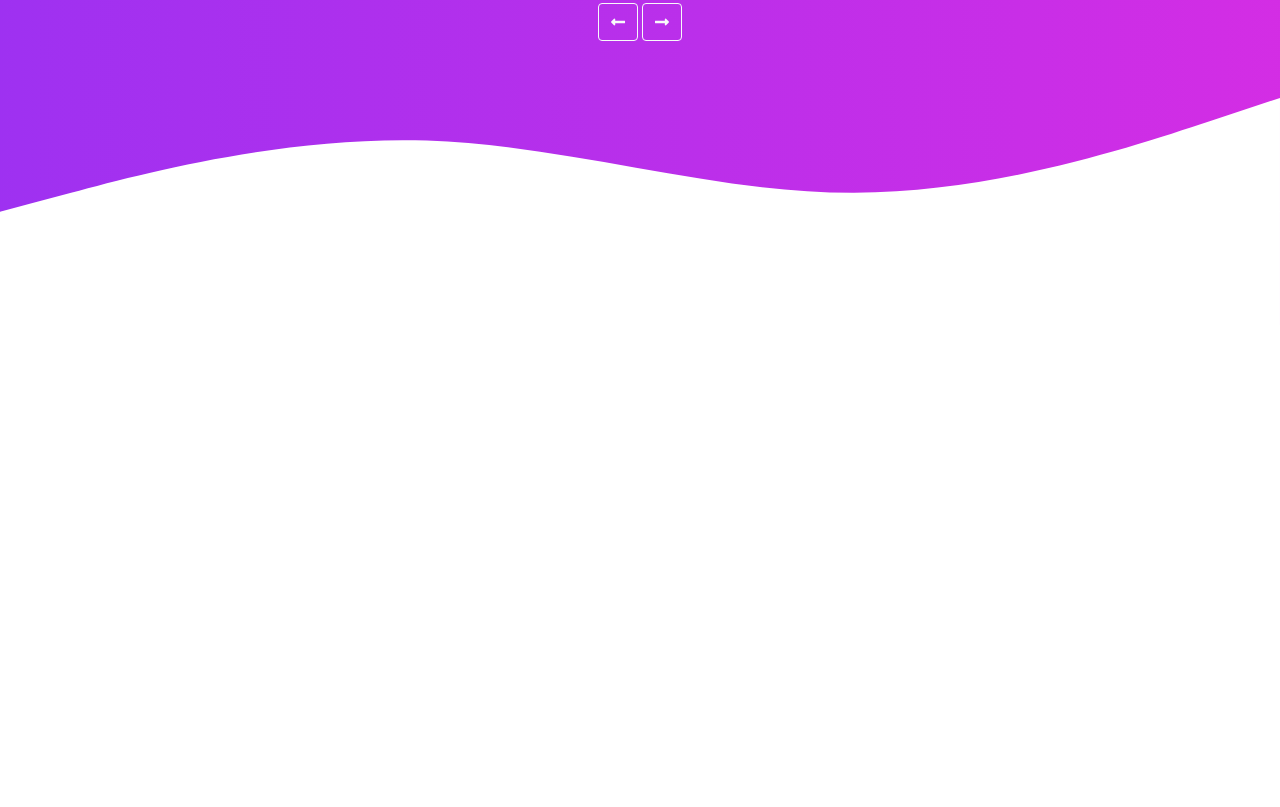
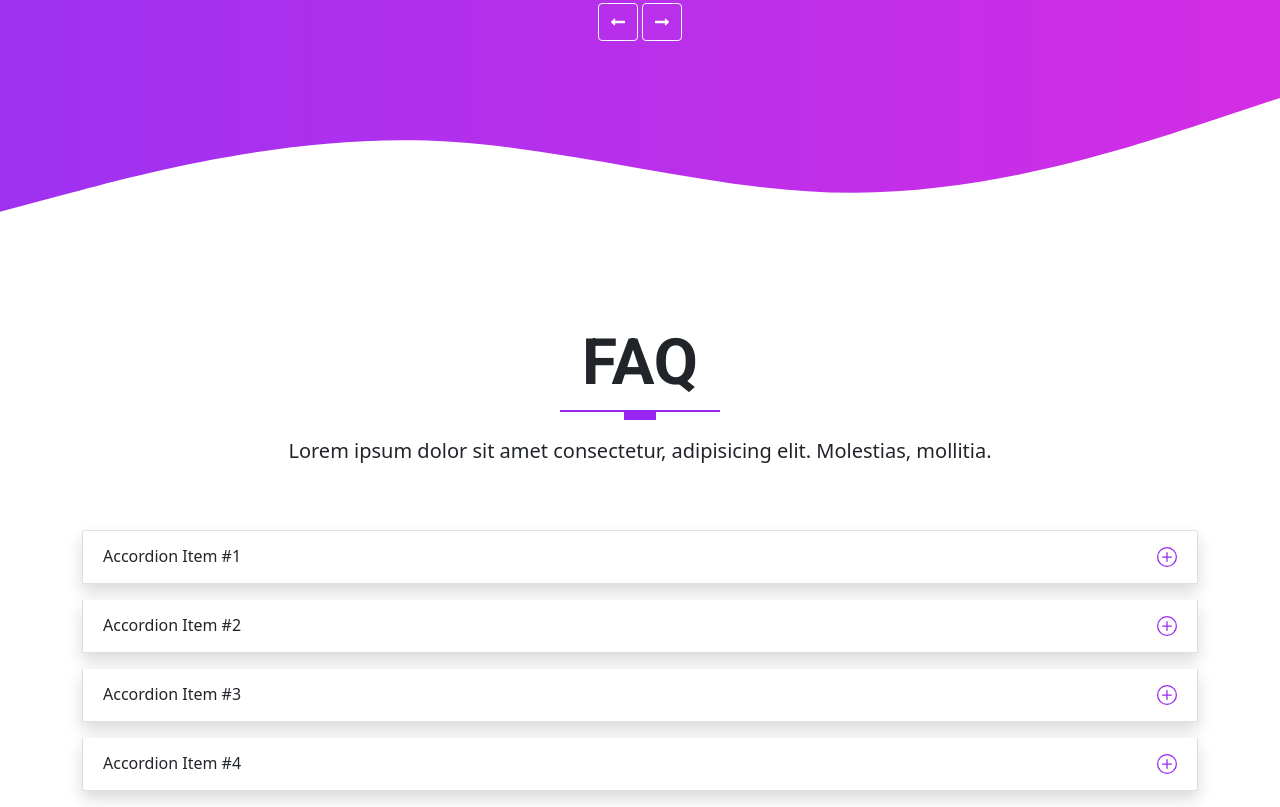
Before and after one commit to atiqueMorshed/learning-bootstrap-v1, a website: page index.html in a window 1280 px wide. Shown: the part 4011-4818 px from the top of the page. Before the commit the page ends 4336 px from the top, so only its background shows below. Drawn offline with Linux system fonts and the light colour scheme.

Commit message:
+FAQ SECTION

```diff
--- a/index.html
+++ b/index.html
@@ -567,6 +567,81 @@
       </svg>
     </section>
 
+    <!-- FAQ -->
+    <section id="faq" class="faq">
+      <div class="container">
+        <div class="row text-center">
+          <h1 class="display-3 fw-bold text-uppercase">FAQ</h1>
+          <div class="heading-line"></div>
+          <p class="lead">Lorem ipsum dolor sit amet consectetur, adipisicing elit. Molestias, mollitia.</p>
+        </div>
+        <div class="row mt-5">
+          <div class="col-md-12">
+            <!-- Accordion Content -->
+            <div class="accordion" id="accordionExample">
+
+              <!-- Accordion Item 1 -->
+              <div class="accordion-item shadow mb-3">
+                <h2 class="accordion-header" id="headingOne">
+                  <button class="accordion-button collapsed" type="button" data-bs-toggle="collapse" data-bs-target="#collapseOne" aria-expanded="true" aria-controls="collapseOne">
+                    Accordion Item #1
+                  </button>
+                </h2>
+                <div id="collapseOne" class="accordion-collapse collapse" aria-labelledby="headingOne" data-bs-parent="#accordionExample">
+                  <div class="accordion-body">
+                    <strong>This is the first item's accordion body.</strong> It is shown by default, until the collapse plugin adds the appropriate classes that we use to style each element. These classes control the overall appearance, as well as the showing and hiding via CSS transitions. You can modify any of this with custom CSS or overriding our default variables. It's also worth noting that just about any HTML can go within the <code>.accordion-body</code>, though the transition does limit overflow.
+                  </div>
+                </div>
+              </div>
+
+              <!-- Accordion Item 2 -->
+              <div class="accordion-item shadow mb-3">
+                <h2 class="accordion-header" id="headingTwo">
+                  <button class="accordion-button collapsed" type="button" data-bs-toggle="collapse" data-bs-target="#collapseTwo" aria-expanded="false" aria-controls="collapseTwo">
+                    Accordion Item #2
+                  </button>
+                </h2>
+                <div id="collapseTwo" class="accordion-collapse collapse" aria-labelledby="headingTwo" data-bs-parent="#accordionExample">
+                  <div class="accordion-body">
+                    <strong>This is the second item's accordion body.</strong> It is hidden by default, until the collapse plugin adds the appropriate classes that we use to style each element. These classes control the overall appearance, as well as the showing and hiding via CSS transitions. You can modify any of this with custom CSS or overriding our default variables. It's also worth noting that just about any HTML can go within the <code>.accordion-body</code>, though the transition does limit overflow.
+                  </div>
+                </div>
+              </div>
+
+              <!-- Accordion Item 3 -->
+              <div class="accordion-item shadow mb-3">
+                <h2 class="accordion-header" id="headingThree">
+                  <button class="accordion-button collapsed" type="button" data-bs-toggle="collapse" data-bs-target="#collapseThree" aria-expanded="false" aria-controls="collapseThree">
+                    Accordion Item #3
+                  </button>
+                </h2>
+                <div id="collapseThree" class="accordion-collapse collapse" aria-labelledby="headingThree" data-bs-parent="#accordionExample">
+                  <div class="accordion-body">
+                    <strong>This is the third item's accordion body.</strong> It is hidden by default, until the collapse plugin adds the appropriate classes that we use to style each element. These classes control the overall appearance, as well as the showing and hiding via CSS transitions. You can modify any of this with custom CSS or overriding our default variables. It's also worth noting that just about any HTML can go within the <code>.accordion-body</code>, though the transition does limit overflow.
+                  </div>
+                </div>
+              </div>
+
+              <!-- Accordion Item 4 -->
+              <div class="accordion-item shadow mb-3">
+                <h2 class="accordion-header" id="headingFour">
+                  <button class="accordion-button collapsed" type="button" data-bs-toggle="collapse" data-bs-target="#collapseThree" aria-expanded="false" aria-controls="collapseFour">
+                    Accordion Item #4
+                  </button>
+                </h2>
+                <div id="collapseFour" class="accordion-collapse collapse" aria-labelledby="headingFour" data-bs-parent="#accordionExample">
+                  <div class="accordion-body">
+                    <strong>This is the third item's accordion body.</strong> It is hidden by default, until the collapse plugin adds the appropriate classes that we use to style each element. These classes control the overall appearance, as well as the showing and hiding via CSS transitions. You can modify any of this with custom CSS or overriding our default variables. It's also worth noting that just about any HTML can go within the <code>.accordion-body</code>, though the transition does limit overflow.
+                  </div>
+                </div>
+              </div>
+            </div>
+
+          </div>
+        </div>
+      </div>
+    </section>
+
     <script src="./assets/vendors/js/glightbox.min.js"></script>
     <script type="text/javascript">
       const lightbox = GLightbox({
```
